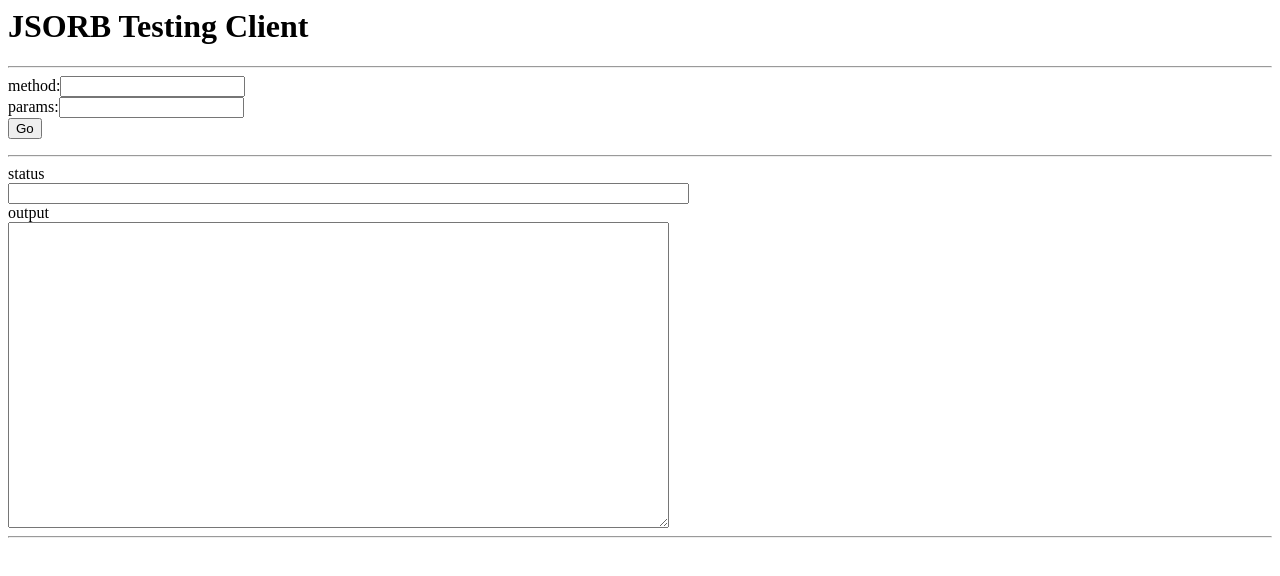
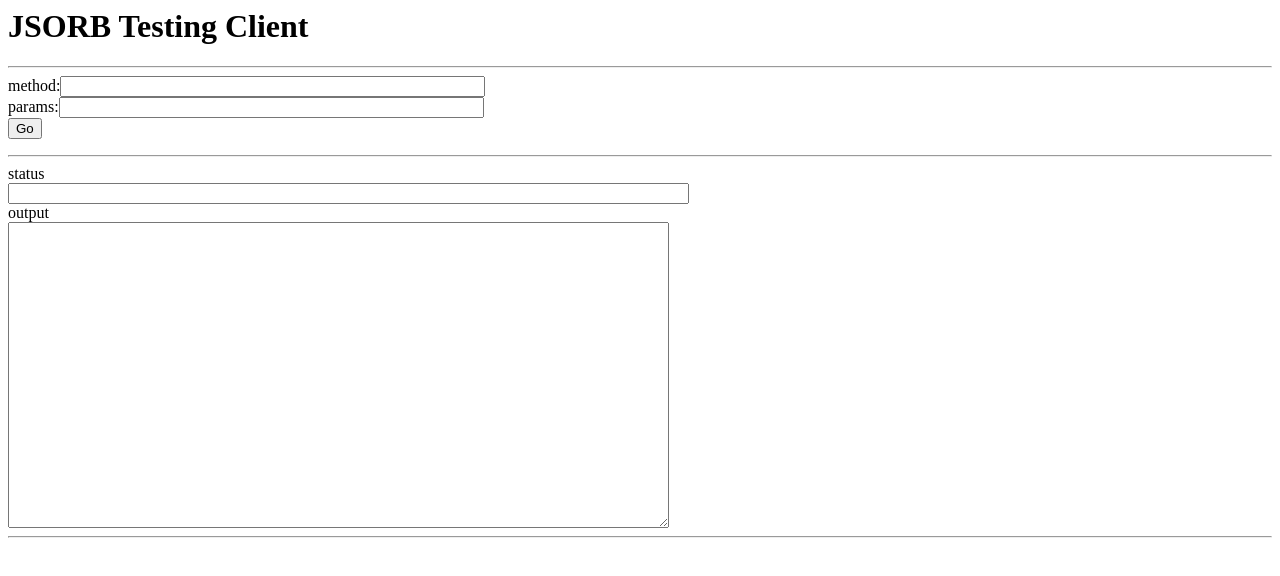
Before and after one commit to stevan/jsorb, a plain HTML site: page example/test.html in a window 1280 px wide. Drawn offline with nearby package versions, Linux system fonts and the light colour scheme.

Commit message:
tweaking lots of stuff

```diff
--- a/example/index.html
+++ b/example/test.html
@@ -40,8 +40,8 @@ function load_test () {
 <h1>JSORB Testing Client</h1>
 <hr/>
 <form onsubmit="return false;">
-method:<input type="text" value="" name="method" id="method" /><br/>
-params:<input type="text" value="" name="params" id="params" /><br/>
+method:<input type="text" value="" name="method" id="method" size="50" /><br/>
+params:<input type="text" value="" name="params" id="params" size="50" /><br/>
 <input type="submit" value="Go" onclick="load_test()" />
 </form>
 <hr/>
```
Also changed, not shown: 4 other files.
